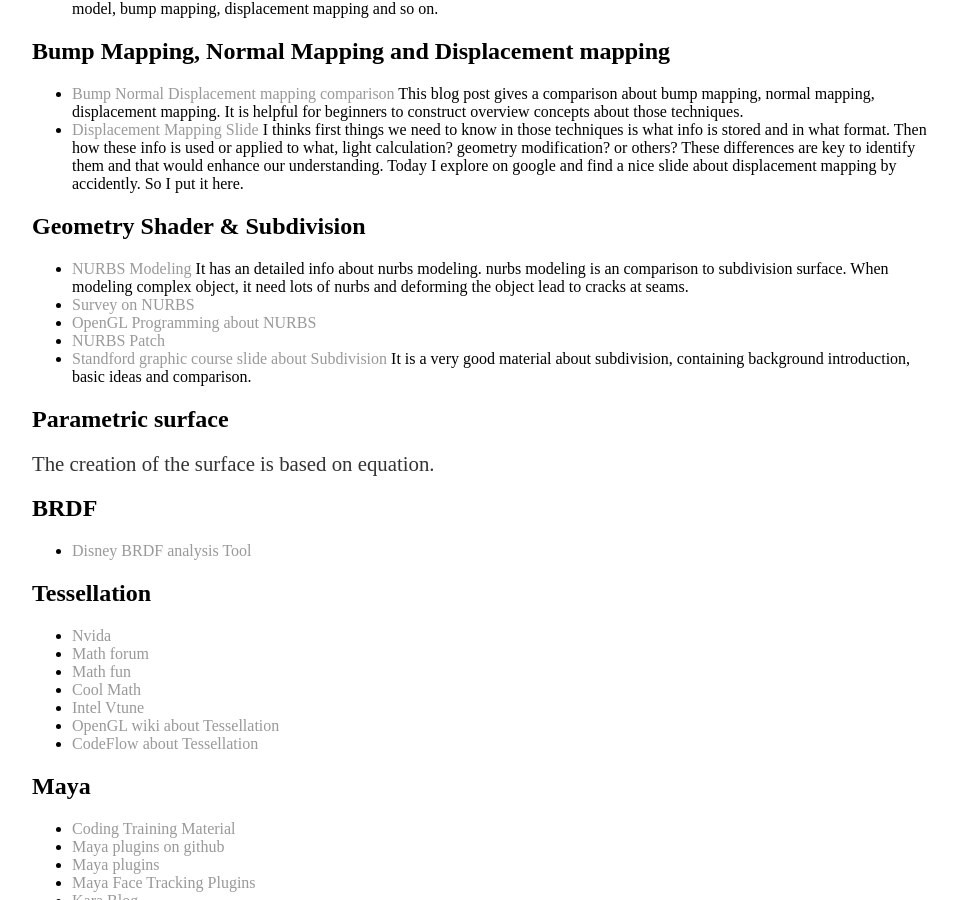
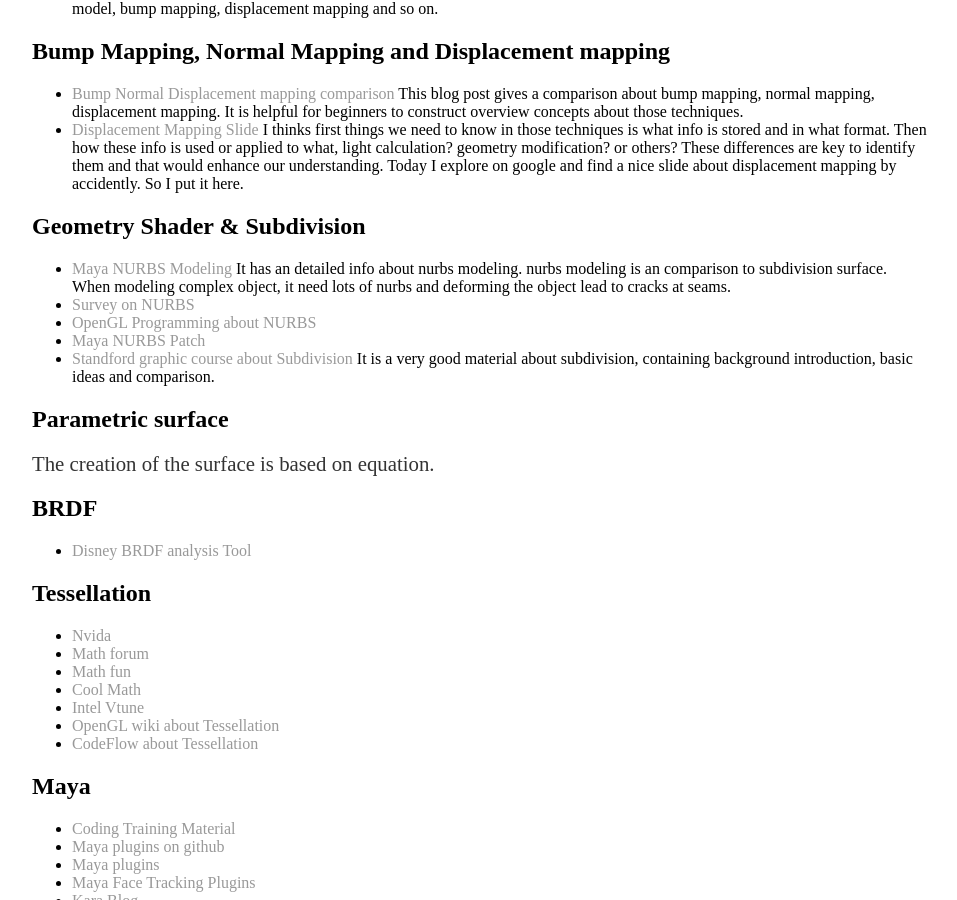
Before and after one commit to ychding11/ychding11.github.io, a Jekyll site: the page built from _posts/2015-03-23-Graphics-Resources.md, in a window 1280 px wide and 900 px high, scrolled down 707 px. Shown: the whole window, without its empty margins (160-1117 px from the left). Built offline with Jekyll 4.4.1, drawn with Linux system fonts in a browser that asks for light colours.

Commit message:
modiy style

```diff
--- a/_posts/2015-03-23-Graphics-Resources.md
+++ b/_posts/2015-03-23-Graphics-Resources.md
@@ -49,14 +49,14 @@
 
 ## Geometry Shader & Subdivision
 
-- [NURBS Modeling](https://courses.cs.washington.edu/courses/cse459/06wi/help/mayaguide/Complete/NURBS.pdf)
+- [Maya NURBS Modeling](https://courses.cs.washington.edu/courses/cse459/06wi/help/mayaguide/Complete/NURBS.pdf)
   It has an detailed info about nurbs modeling. nurbs modeling is an
   comparison to subdivision surface. When modeling complex object, it
   need lots of nurbs and deforming the object lead to cracks at seams.
 - [Survey on NURBS](http://design.osu.edu/carlson/history/PDFs/Piegl-NURBS-91.pdf)
 - [OpenGL Programming about NURBS](http://www.glprogramming.com/red/chapter12.html)
-- [NURBS Patch](http://www.3dtutorials.michaelorourke.com/tutorials/Modeling/Basics/NurbsPatchsIntro12.pdf)
-- [Standford graphic course slide about Subdivision](http://graphics.stanford.edu/courses/cs468-10-fall/LectureSlides/10_Subdivision.pdf)
+- [Maya NURBS Patch](http://www.3dtutorials.michaelorourke.com/tutorials/Modeling/Basics/NurbsPatchsIntro12.pdf)
+- [Standford graphic course about Subdivision](http://graphics.stanford.edu/courses/cs468-10-fall/LectureSlides/10_Subdivision.pdf)
   It is  a very good material about subdivision, containing background introduction, basic ideas and comparison.
 
 ## Parametric surface
```
